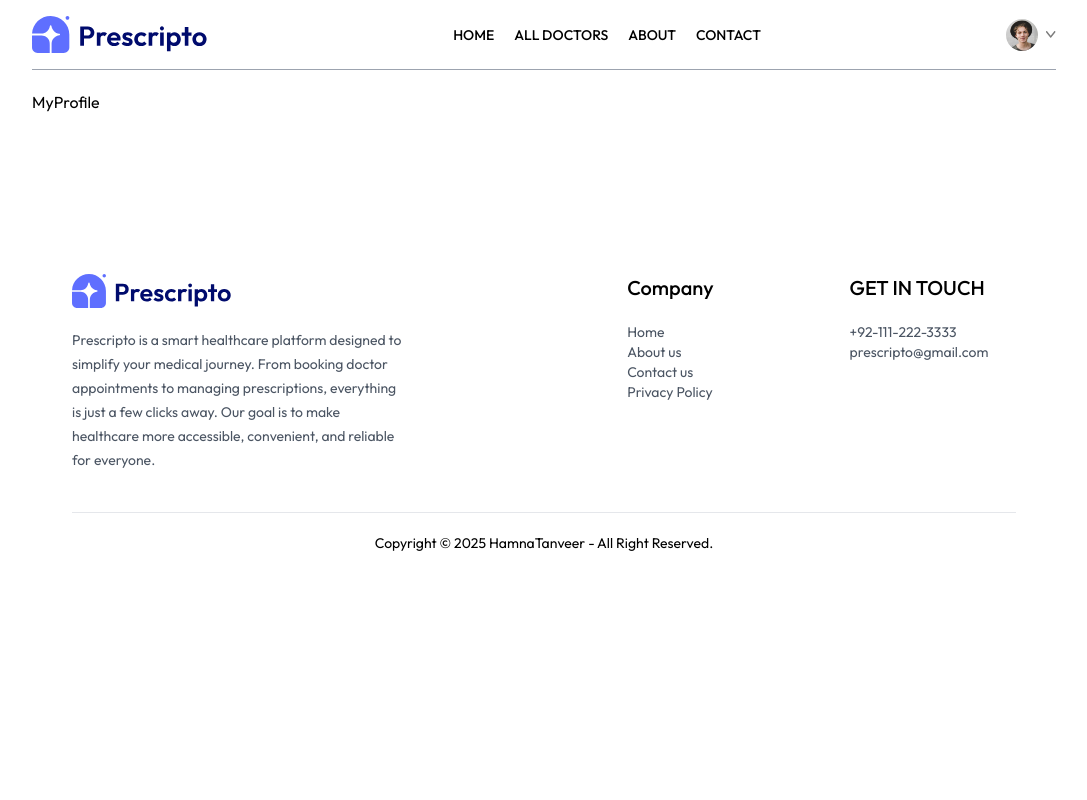
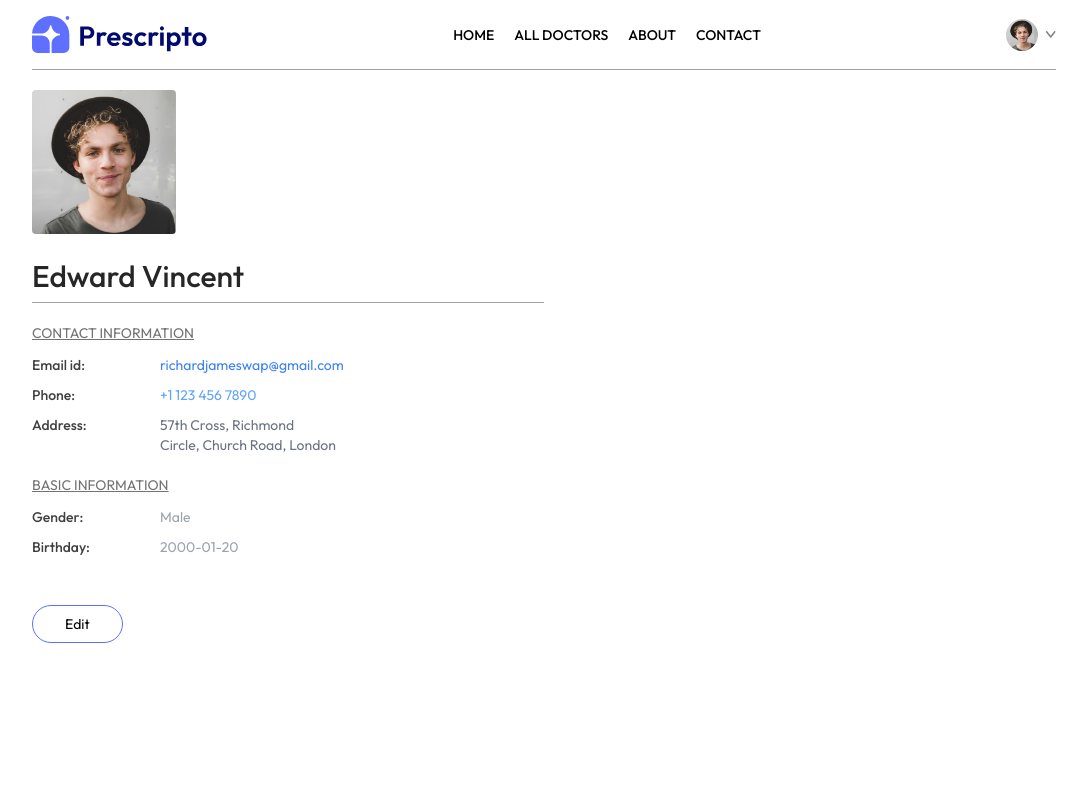
Before and after one commit to Hamna-Tanveer/PRESCRIPTO, a React (Vite) app in the folder frontend/: page /my-profile in a window 1280 px wide. Shown: the top 800 px of the page, without its empty margins (96-1183 px from the left). Built offline with nearby package versions, Linux system fonts and the light colour scheme.

Commit message:
Create My Profile page UI

```diff
--- a/frontend/src/pages/MyProfile.jsx
+++ b/frontend/src/pages/MyProfile.jsx
@@ -1,5 +1,145 @@
-import React from "react";
+import { useState } from "react";
+import { assets } from "../assets/assets";
+export default function MyProfile() {
+  const [userData, setUserData] = useState({
+    name: "Edward Vincent",
+    image: assets.profile_pic,
+    email: "richardjameswap@gmail.com",
+    phone: "+1  123 456 7890",
+    address: {
+      line1: "57th Cross, Richmond ",
+      line2: "Circle, Church Road, London",
+    },
+    gender: "Male",
+    dob: "2000-01-20",
+  });
 
-export default function MyProfile() {
-  return <div>MyProfile</div>;
+  const [isEdit, setIsEdit] = useState(false);
+  return (
+    <div className="max-w-lg flex flex-col gap-2 text-sm ">
+      <img className="w-36 rounded" src={userData.image} alt="loading..." />
+      {isEdit ? (
+        <input
+          className="bg-gray-50 text-3xl font-medium max-w-60 mt-4"
+          type="text"
+          value={userData.name}
+          onChange={(e) =>
+            setUserData((prev) => ({ ...prev, name: e.target.value }))
+          }
+        ></input>
+      ) : (
+        <p className="font-medium text-3xl text-neutral-800 mt-4">
+          {userData.name}
+        </p>
+      )}
+
+      <hr className="bg-zinc-400 h-[1px] border-none " />
+
+      <div>
+        <p className="text-neutral-500 underline mt-3">CONTACT INFORMATION</p>
+        <div className="grid grid-cols-[1fr_3fr] gap-y-2.5 mt-3 text-neutral-700">
+          <p className="font-medium">Email id:</p>
+          <p className="text-blue-500">{userData.email}</p>
+          <p className="font-medium">Phone:</p>
+          {isEdit ? (
+            <input
+              className="bg-gray-100 max-w-52"
+              type="text"
+              value={userData.phone}
+              onChange={(e) =>
+                setUserData((prev) => ({ ...prev, phone: e.target.value }))
+              }
+            ></input>
+          ) : (
+            <p className="text-blue-400">{userData.phone}</p>
+          )}
+          <p className="font-medium">Address:</p>
+          {isEdit ? (
+            <>
+              <input
+                className="bg-gray-100"
+                type="text"
+                value={userData.address.line1}
+                onChange={(e) =>
+                  setUserData((prev) => ({
+                    ...prev,
+                    address: { ...prev.address, line1: e.target.value },
+                  }))
+                }
+              ></input>{" "}
+              <br />
+              <input
+                className="bg-gray-100"
+                type="text"
+                value={userData.address.line2}
+                onChange={(e) =>
+                  setUserData((prev) => ({
+                    ...prev,
+                    address: { ...prev.address, line2: e.target.value },
+                  }))
+                }
+              ></input>
+            </>
+          ) : (
+            <p className="text-gray-500">
+              {userData.address.line1}
+              <br />
+              {userData.address.line2}
+            </p>
+          )}
+        </div>
+      </div>
+      <div>
+        <p className="text-neutral-500 underline mt-3">BASIC INFORMATION</p>
+        <div className="grid grid-cols-[1fr_3fr] gap-y-2.5 mt-3 text-neutral-700">
+          <p className="font-medium">Gender:</p>
+          {isEdit ? (
+            <select
+              className="max-w-20 bg-gray-100"
+              value={userData.gender}
+              onChange={(e) =>
+                setUserData((prev) => ({ ...prev, gender: e.target.value }))
+              }
+            >
+              <option value="Male">Male</option>
+              <option value="Female">Female</option>
+            </select>
+          ) : (
+            <p className="text-gray-400">{userData.gender}</p>
+          )}
+
+          <p className="font-medium">Birthday:</p>
+          {isEdit ? (
+            <input
+              className="max-w-28 bg-gray-100"
+              type="date"
+              value={userData.dob}
+              onChange={(e) =>
+                setUserData((prev) => ({ ...prev, dob: e.target.value }))
+              }
+            ></input>
+          ) : (
+            <p className="text-gray-400">{userData.dob}</p>
+          )}
+        </div>
+      </div>
+      <div className="mt-10">
+        {isEdit ? (
+          <button
+            className="border border-primary px-8 py-2 rounded-full hover:bg-primary hover:text-white transition-all"
+            onClick={() => setIsEdit(false)}
+          >
+            Save information
+          </button>
+        ) : (
+          <button
+            className="border border-primary px-8 py-2 rounded-full hover:bg-primary hover:text-white transition-all"
+            onClick={() => setIsEdit(true)}
+          >
+            Edit
+          </button>
+        )}
+      </div>
+    </div>
+  );
 }
```
